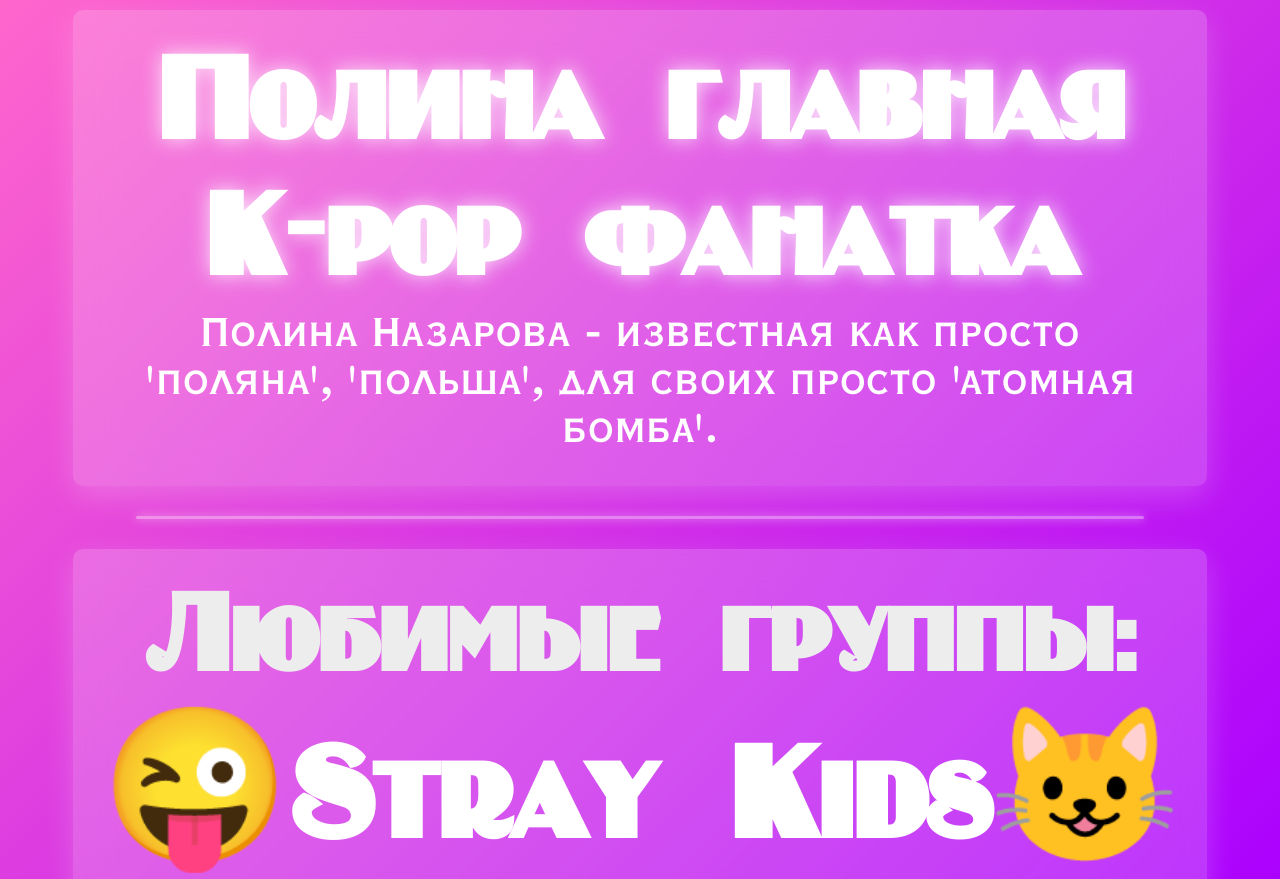
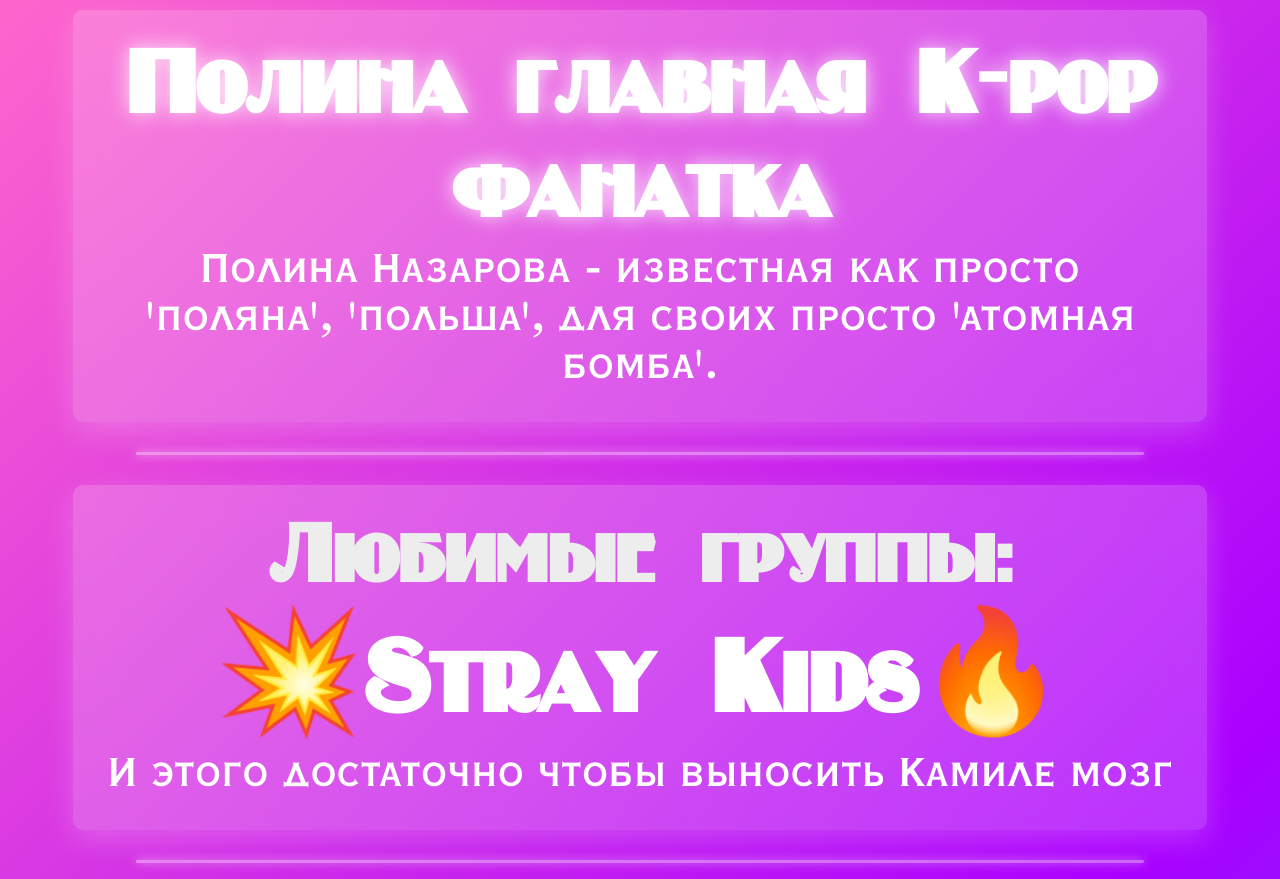
Before and after one commit to romashka9058/polina, a plain HTML site: page index.html in a window 1280 px wide. Shown: the top 879 px of the page. Drawn offline with Linux system fonts and the light colour scheme.

Commit message:
Update index.html

```diff
--- a/index.html
+++ b/index.html
@@ -39,19 +39,19 @@ body {
 
 h3 {
   font-family: 'BinnerDi', sans-serif;
-  font-size: 8.5rem;
+  font-size: 6.5rem;
   text-shadow: 0 0 20px rgba(255, 255, 255, 0.8);
 }
 
 h1 {
   font-family: 'BinnerDi', sans-serif;
-  font-size: 9.5rem;
+  font-size: 7.5rem;
   color: #fff;
 }
 
 h2 {
   font-family: 'BinnerDi', sans-serif;
-  font-size: 8rem;
+  font-size: 6rem;
   color: #EDEDED;
 }
 
@@ -143,7 +143,7 @@ p {
 
   <div class="container">
     <h2>Любимые группы:</h2>
-    <h1>😜Stray  Kids😺</h1>
+    <h1>💥Stray  Kids🔥</h1>
     <p>И этого достаточно чтобы выносить Камиле мозг</p>
   </div>
 
```
